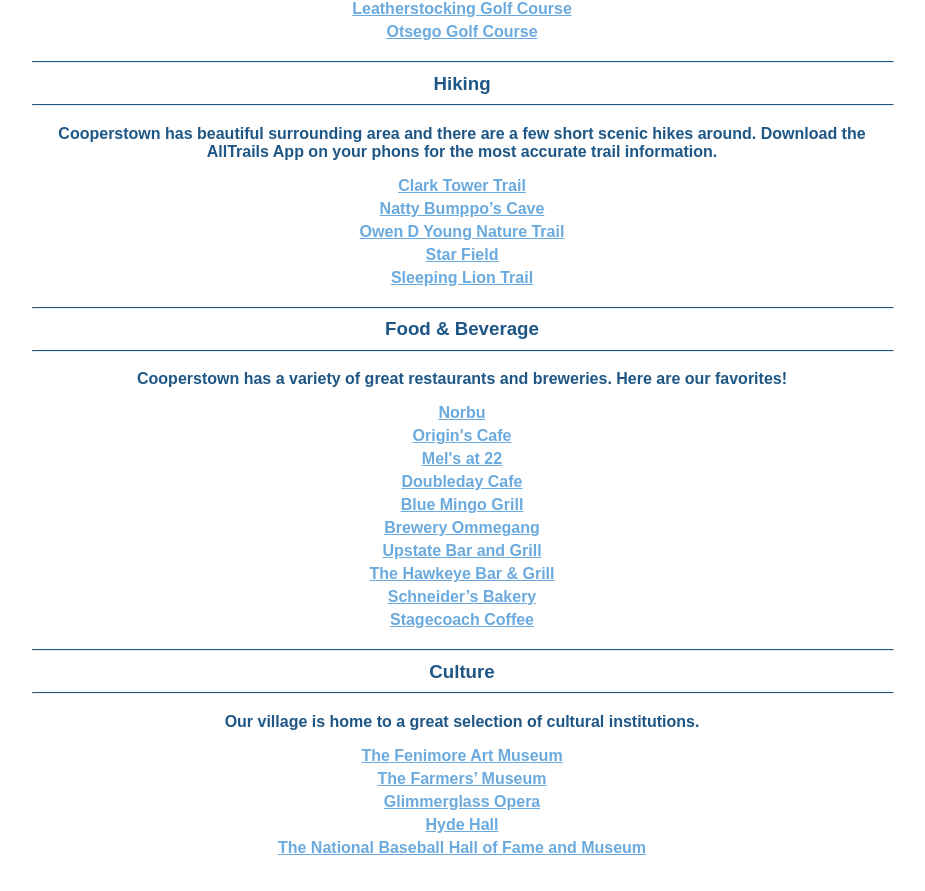
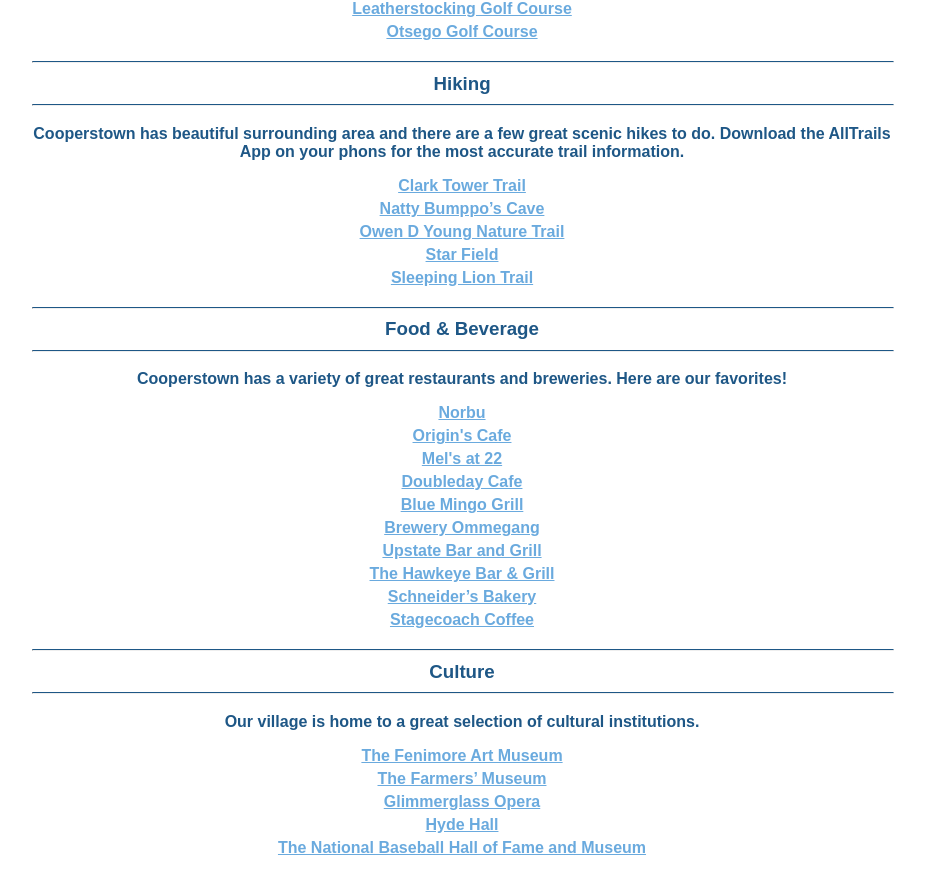
Before and after one commit to danomoseley/jennydan, a SvelteKit app: page /things-to-do in a window 1280 px wide. Shown: the part 797-1688 px from the top of the page, without its empty margins (178-1103 px from the left). Built offline with nearby package versions, Linux system fonts and the light colour scheme.

Commit message:
Update hiking wording

```diff
--- a/src/routes/things-to-do/+page.svelte
+++ b/src/routes/things-to-do/+page.svelte
@@ -62,7 +62,7 @@
   </ul>
   <h3><hr>Hiking<hr></h3>
   <p>
-    Cooperstown has beautiful surrounding area and there are a few short scenic hikes around. Download the AllTrails App on your phons for the most accurate trail information.
+    Cooperstown has beautiful surrounding area and there are a few great scenic hikes to do. Download the AllTrails App on your phons for the most accurate trail information.
   </p>
   <ul>
     <li>
```
